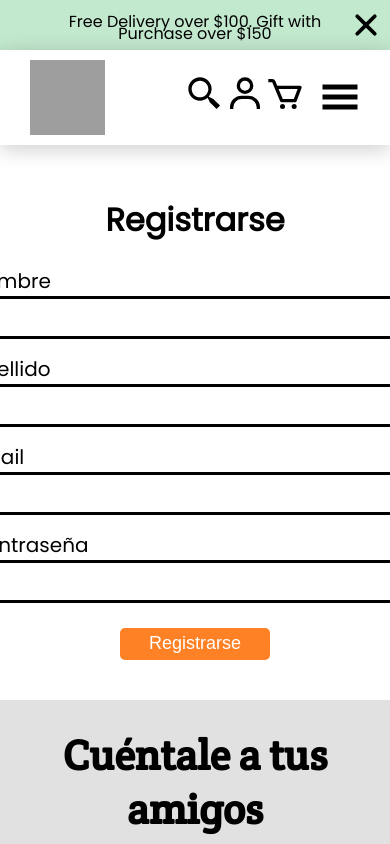
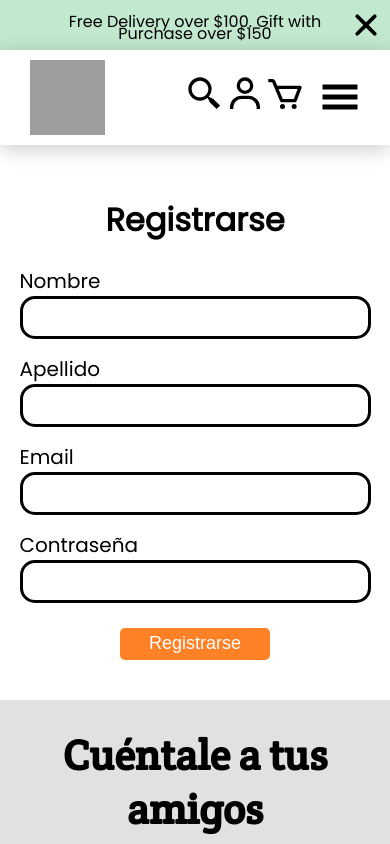
Before and after one commit to SzucsJuan21/proyectogrupal, a React (Create React App) app: page /registrarse in a window 390 px wide. Shown: the top 844 px of the page. Built offline with nearby package versions, Linux system fonts and the light colour scheme; no server answers; grey boxes are pictures that could not be loaded; a web font is replaced by a local one.

Commit message:
fixed RegisterForm responsiveness

```diff
--- a/src/Componentes/Registracion/RegisterForm.js
+++ b/src/Componentes/Registracion/RegisterForm.js
@@ -117,7 +117,8 @@ const RegisterForm = () => {
 
 const s = {
     form: {
-        width: "450px",
+        width: "100%",
+        maxWidth: "450px",
         display: "flex",
         flexDirection: "column",
         gap: "15px",
```
Also changed, not shown: 1 other file (tests, documents, lock files or other folders).
